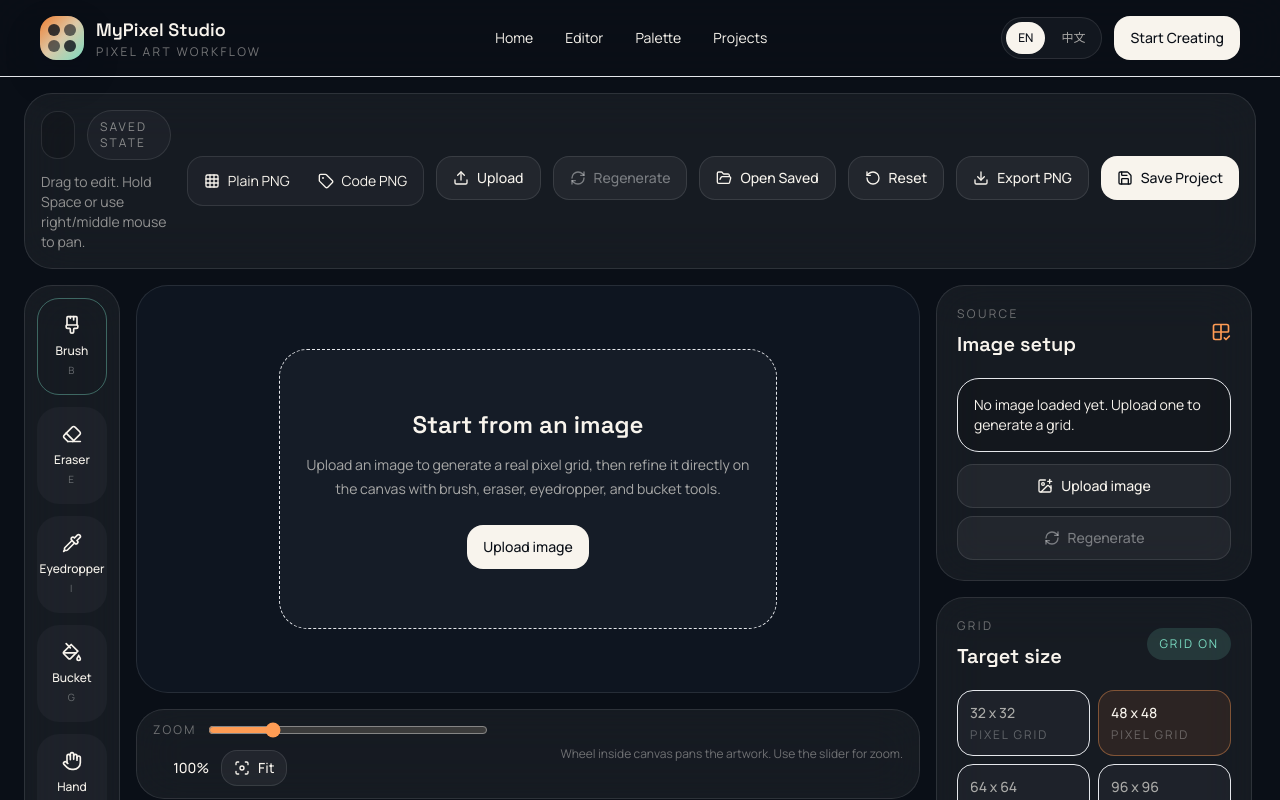
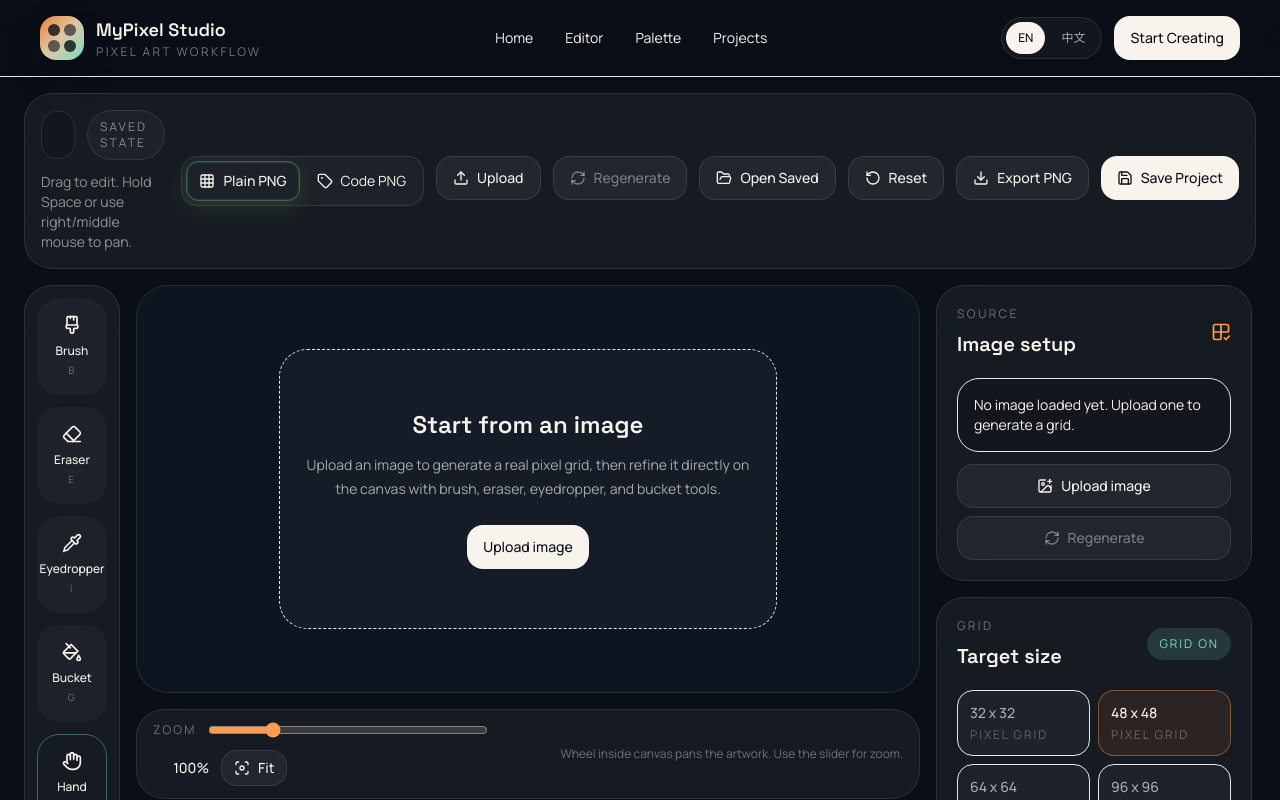
Before and after one commit to shoudab1119-pixel/myPixel, a Next.js app: page /editor in a window 1280 px wide. Shown: the top 800 px of the page. Built offline with nearby package versions, Linux system fonts and the light colour scheme.

Commit message:
fix: keep hand tool as default editor mode

```diff
--- a/components/editor/editor-app.tsx
+++ b/components/editor/editor-app.tsx
@@ -149,6 +149,10 @@ export function EditorApp() {
     const preferences = loadEditorPreferences();
     useEditorStore.getState().hydratePreferences(preferences);
   }, []);
+
+  useEffect(() => {
+    setSelectedTool("hand");
+  }, [setSelectedTool]);
 
   useEffect(() => {
     saveEditorPreferences({
--- a/components/editor/editor-topbar.tsx
+++ b/components/editor/editor-topbar.tsx
@@ -102,10 +102,10 @@ export function EditorTopbar({
             aria-pressed={renderMode === "plain"}
             onClick={() => onRenderModeChange("plain")}
             className={cn(
-              "inline-flex h-10 items-center gap-2 rounded-xl px-3 text-sm transition",
+              "inline-flex h-10 items-center gap-2 rounded-xl border px-3 text-sm transition",
               renderMode === "plain"
-                ? "bg-mint-300/14 text-mist-50"
-                : "text-mist-50/62 hover:text-mist-50",
+                ? "border-mint-300/35 bg-mint-300/18 font-medium text-mist-50 shadow-[inset_0_0_0_1px_rgba(163,230,53,0.12),0_8px_24px_rgba(163,230,53,0.12)]"
+                : "border-transparent text-mist-50/62 hover:bg-white/[0.04] hover:text-mist-50",
             )}
           >
             <Grid3x3 className="h-4 w-4" />
@@ -116,10 +116,10 @@ export function EditorTopbar({
             aria-pressed={renderMode === "coded"}
             onClick={() => onRenderModeChange("coded")}
             className={cn(
-              "inline-flex h-10 items-center gap-2 rounded-xl px-3 text-sm transition",
+              "inline-flex h-10 items-center gap-2 rounded-xl border px-3 text-sm transition",
               renderMode === "coded"
-                ? "bg-ember-500/14 text-mist-50"
-                : "text-mist-50/62 hover:text-mist-50",
+                ? "border-ember-400/35 bg-ember-500/18 font-medium text-mist-50 shadow-[inset_0_0_0_1px_rgba(251,146,60,0.12),0_8px_24px_rgba(251,146,60,0.12)]"
+                : "border-transparent text-mist-50/62 hover:bg-white/[0.04] hover:text-mist-50",
             )}
           >
             <Tag className="h-4 w-4" />
--- a/store/editor-store.ts
+++ b/store/editor-store.ts
@@ -130,7 +130,7 @@ export const useEditorStore = create<EditorState>((set, get) => ({
   palette: DEFAULT_PALETTE,
   sourceImage: null,
   targetSize: DEFAULT_GRID_PRESET,
-  selectedTool: "brush",
+  selectedTool: "hand",
   selectedColor: DEFAULT_PALETTE_PRESET.defaultColorHex,
   renderMode: "plain",
   viewport: createDefaultViewport(),
@@ -380,7 +380,6 @@ export const useEditorStore = create<EditorState>((set, get) => ({
     if (color) {
       set({
         selectedColor: color,
-        selectedTool: "brush",
       });
     }
   },
@@ -467,7 +466,7 @@ export const useEditorStore = create<EditorState>((set, get) => ({
       palette: DEFAULT_PALETTE,
       sourceImage: null,
       targetSize: DEFAULT_GRID_PRESET,
-      selectedTool: "brush",
+      selectedTool: "hand",
       selectedColor: DEFAULT_PALETTE_PRESET.defaultColorHex,
       renderMode: "plain",
       viewport: createDefaultViewport(),
```
